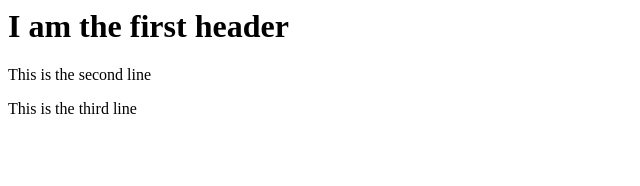
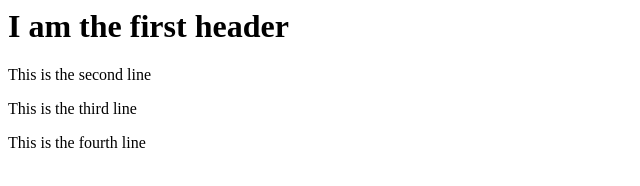
Before and after one commit to apoorvdevops/devopstraining1, a plain HTML site: page index.html in a window 1280 px wide. Shown: the whole page, without its empty margins (0-640 px from the left). Drawn offline with Linux system fonts and the light colour scheme.

Commit message:
sixth commit

```diff
--- a/index.html
+++ b/index.html
@@ -1,3 +1,4 @@
 <h1>I am the first header</h1>
 <p> This is the second line </p>
 <p> This is the third line </p>
+<p> This is the fourth line </p>
```
